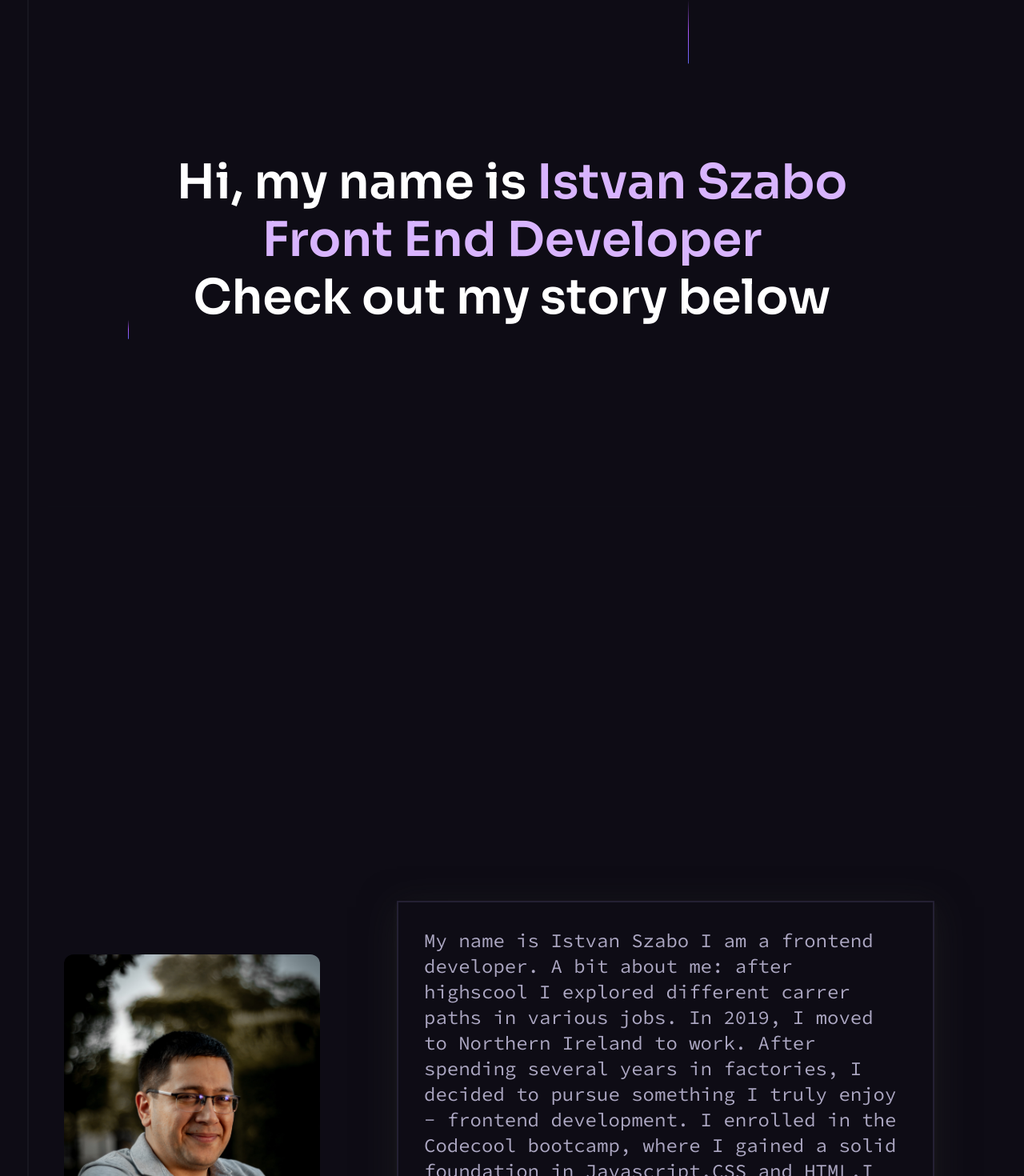
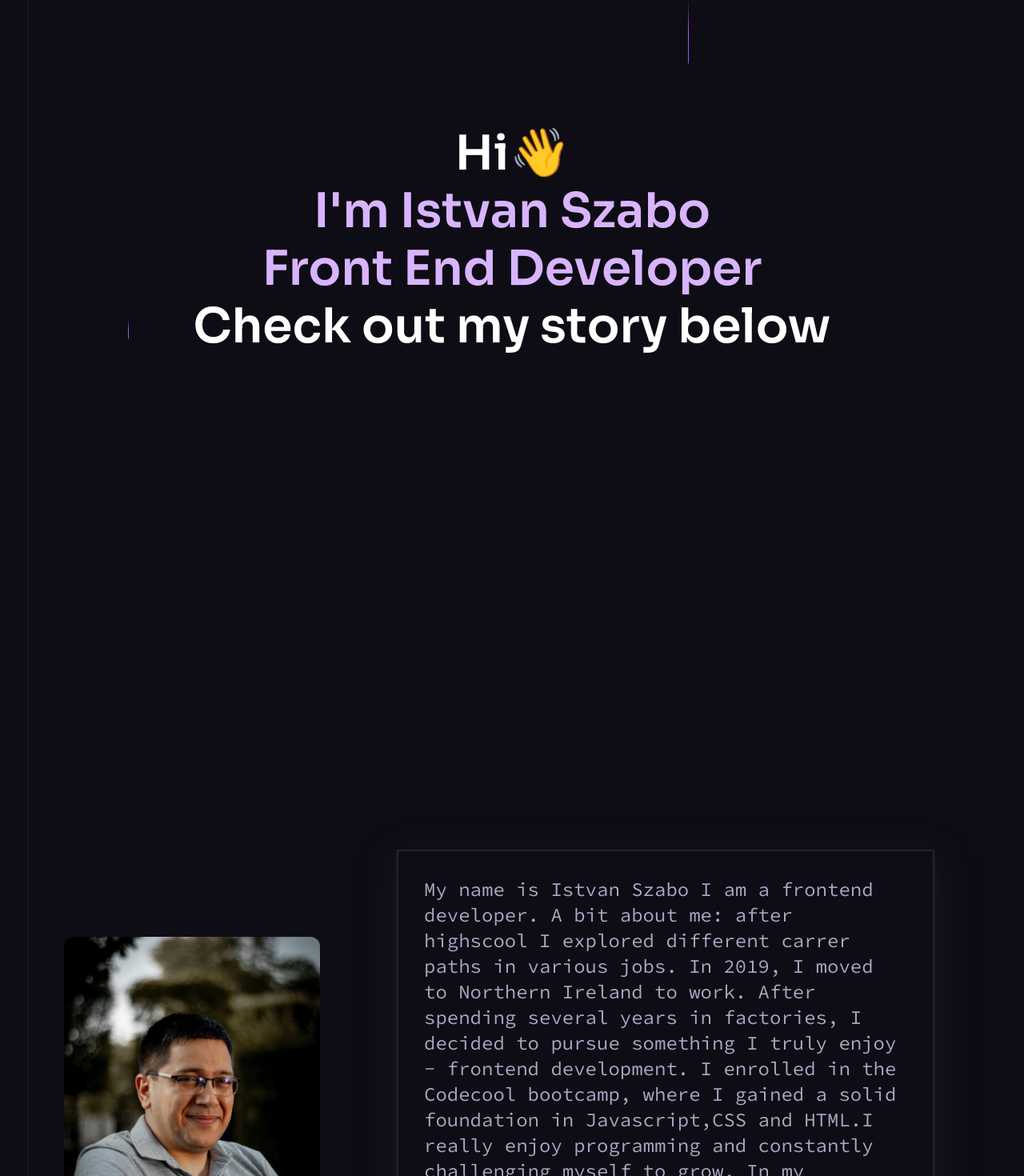
Before and after one commit to szkajvolker/portfolio-2.0, a React (Vite) app in the folder frontend/: page / in a window 1280 px wide. Shown: the part 170-1640 px from the top of the page at 80% size. Built offline with nearby package versions, Linux system fonts and the light colour scheme; a web font is replaced by a local one.

Commit message:
small changes, deploy build

```diff
--- a/frontend/src/components/About.jsx
+++ b/frontend/src/components/About.jsx
@@ -46,8 +46,8 @@ function About() {
 
   return (
     <Section id="about">
-      <div className="flex flex-col lg:flex-row w-full items-center justify-center  px-10 mt-5 pt-2">
-        <div className="max-w-xs ml-[2rem] mr-[2rem]">
+      <div className="flex flex-col lg:flex-row w-full items-center justify-center px-10 mt-5 pt-2">
+        <div className="max-w-xs ml-[2rem] mr-[2rem] pt-5">
           <img
             id="picture"
             src={profile2}
@@ -58,7 +58,7 @@ function About() {
         </div>
 
         <div
-          className="border-2 border-n-6 shadow-xl animate-shadow-pulse lg:p-2 lg:max-w-2xl max-w-xs w-full ml-[4rem] mr-[4rem] mt-[4rem]"
+          className="border-2 border-n-6 shadow-xl animate-shadow-pulse lg:p-2 lg:max-w-2xl max-w-xs w-full ml-[4rem] mr-[4rem] "
           ref={textRef}
         >
           <p
--- a/frontend/src/components/Home.jsx
+++ b/frontend/src/components/Home.jsx
@@ -5,20 +5,44 @@ import Section from "./Section";
 import { BackgroundBeamsWithCollision } from "./ui/BackgroundBeamsWithCollision";
 
 function Home() {
-  const parallaxRef = useRef(null);
+  const waveRef = useRef(null);
 
   useGSAP(() => {
-    gsap.fromTo(".anim-span", { opacity: 0 }, { opacity: 1, stagger: 1, delay: 1 });
+    const tl = gsap.timeline();
+    tl.fromTo(".anim-span", { opacity: 0 }, { opacity: 1, stagger: 1, delay: 1 });
+
+    tl.to(
+      waveRef.current,
+      {
+        keyframes: [
+          { rotate: 14 },
+          { rotate: -8 },
+          { rotate: 14 },
+          { rotate: -4 },
+          { rotate: 10 },
+          { rotate: 0 },
+        ],
+        duration: 2,
+        repeat: -1,
+        ease: "linear",
+        transformOrigin: "70% 70%",
+      },
+      "<+1"
+    );
   });
 
   return (
     <Section className="pt-[12rem]" id="home">
-      <div className="container mt-[5rem] mb-[15rem]" ref={parallaxRef}>
-        <BackgroundBeamsWithCollision className="bg-n-8 h-full">
-          <div className="relative z-1 max-w-sx text-center mb-[3.875rem] md:mb-20 lg:mb-[6.25rem] lg:mt-[6rem]">
+      <div className="container mt-[5rem] mb-[15rem]">
+        <BackgroundBeamsWithCollision className="bg-n-8 h-full w-full">
+          <div className="relative z-1 text-center mb-[3.875rem] md:mb-20 lg:mb-[6.25rem] lg:mt-[6rem]">
             <h1 className="h1 mb-6">
-              <span className="anim-span">Hi, my name is</span>
-              <span className="anim-span text-purple-300"> Istvan Szabo</span>
+              <span className="anim-span">Hi</span>
+              <span ref={waveRef} className="anim-span inline-block">
+                👋
+              </span>
+              <br />
+              <span className="anim-span text-purple-300"> I'm Istvan Szabo</span>
               <br />
               <span className="text-purple-300 anim-span">Front End Developer</span>
               <br />
--- a/frontend/src/components/Skills.jsx
+++ b/frontend/src/components/Skills.jsx
@@ -83,7 +83,7 @@ function Skills() {
 
   return (
     <Section className="lg:h-[1000px] justify-center items-center mb-[5rem]" id="skills">
-      <div className="flex flex-col lg:flex-row justify-between px-10 mt-5 mb-10 pt-10 lg:translate-y-[10rem] gap-10">
+      <div className="flex flex-col lg:flex-row lg:justify-between px-10 mt-5 mb-10 pt-10 lg:translate-y-[10rem] gap-10">
         <div
           ref={hardSkillsRef}
           className="bg-black/30 backdrop-blur-md rounded-xl lg:m-[4rem] lg:p-[2rem] w-full max-w-2xl h-full"
```
Also changed, not shown: 4 other files (tests, documents, lock files or other folders).
